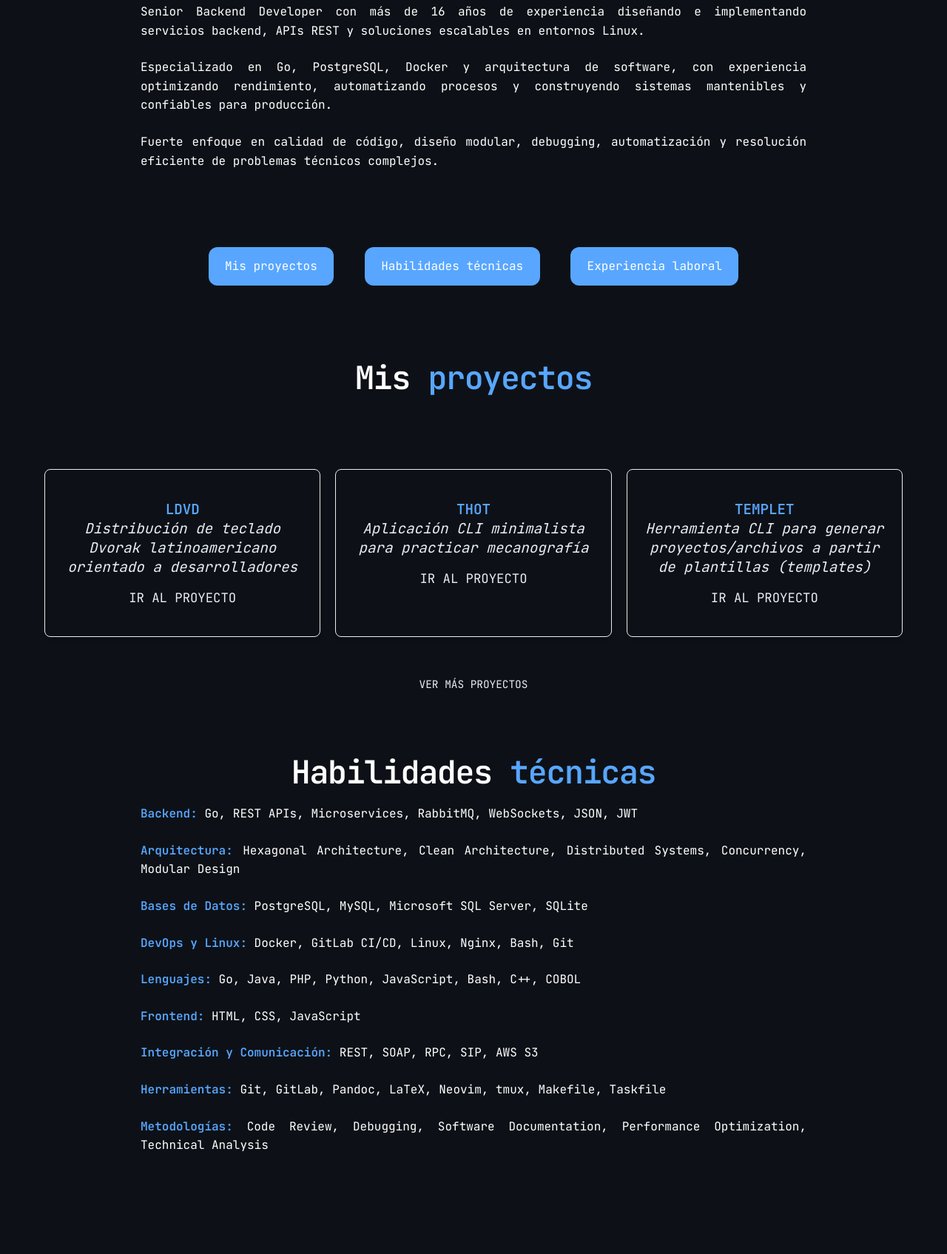
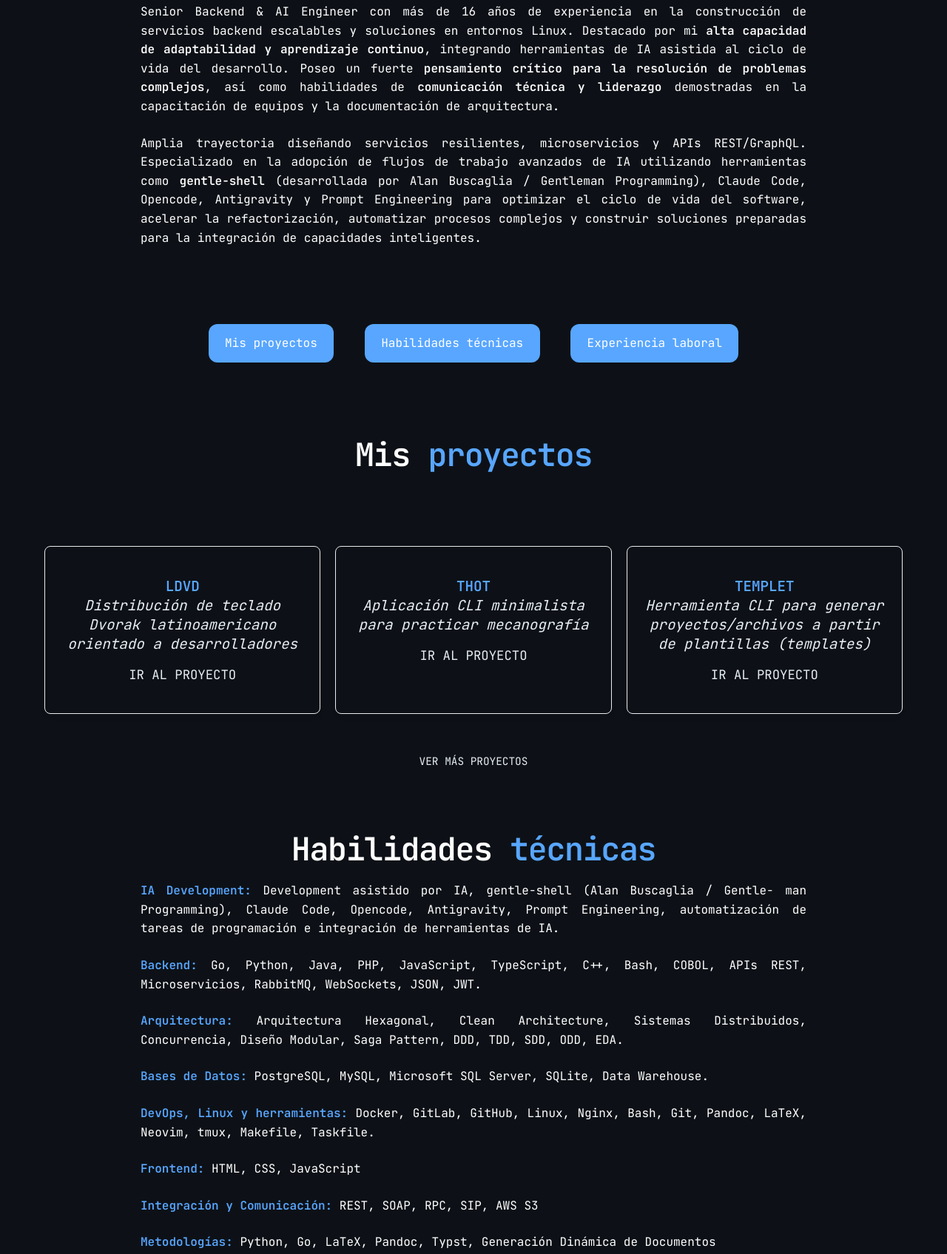
Before and after one commit to wfrs-dev/wfrs-dev.github.io, a plain HTML site: page index.html in a window 1280 px wide. Shown: the part 543-2238 px from the top of the page at 74% size. Drawn offline with Linux system fonts and the light colour scheme; a web font is replaced by a local one.

Commit message:
feat: Actualizar información de trabajo y skills

```diff
--- a/index.html
+++ b/index.html
@@ -37,19 +37,20 @@
 
 			<section class="full-width-text">
 				<h2 class="section-title" id="sobreMi">Sobre <span>mí</span></h2>
-				<p>
-					Senior Backend Developer con más de 16 años de experiencia diseñando e
-					implementando servicios backend, APIs REST y soluciones escalables
-					en entornos Linux.
-				</p>
-				<p>
-					Especializado en Go, PostgreSQL, Docker y arquitectura de software,
-					con experiencia optimizando rendimiento, automatizando procesos y
-					construyendo sistemas mantenibles y confiables para producción.
-				</p>
-				<p>
-					Fuerte enfoque en calidad de código, diseño modular, debugging,
-					automatización y resolución eficiente de problemas técnicos complejos.
+                <p>
+                    Senior Backend & AI Engineer con más de 16 años de experiencia en la construcción de servicios backend escalables
+                    y soluciones en entornos Linux. Destacado por mi <b>alta capacidad de adaptabilidad y aprendizaje continuo</b>,
+                    integrando herramientas de IA asistida al ciclo de vida del desarrollo. Poseo un fuerte <b>pensamiento crítico para
+                    la resolución de problemas complejos</b>, así como habilidades de <b>comunicación técnica y liderazgo</b> demostradas en la
+                    capacitación de equipos y la documentación de arquitectura.
+                </p>
+
+                <p>
+                    Amplia trayectoria diseñando servicios resilientes, microservicios y APIs REST/GraphQL. Especializado en la
+                    adopción de flujos de trabajo avanzados de IA utilizando herramientas como <b>gentle-shell</b> (desarrollada por Alan
+                    Buscaglia / Gentleman Programming), Claude Code, Opencode, Antigravity y Prompt Engineering para optimizar el
+                    ciclo de vida del software, acelerar la refactorización, automatizar procesos complejos y construir soluciones
+                    preparadas para la integración de capacidades inteligentes.
 				</p>
 			</section>
 
@@ -101,15 +102,24 @@
 			<section class="full-width-text" id="habilidades">
 				<h2 class="section-title">Habilidades <span>técnicas</span></h2>
 				<article class="txt-left">
-					<p><strong class="txt-primary"><i class="nf nf-dev-networkx"></i> Backend:</strong> Go, REST APIs, Microservices, RabbitMQ, WebSockets, JSON, JWT
-					<p><strong class="txt-primary"><i class="nf nf-md-office_building_cog"></i> Arquitectura:</strong> Hexagonal Architecture, Clean Architecture, Distributed Systems, Concurrency, Modular Design
-					<p><strong class="txt-primary"><i class="nf nf-dev-database"></i> Bases de Datos:</strong> PostgreSQL, MySQL, Microsoft SQL Server, SQLite
-					<p><strong class="txt-primary"><i class="nf nf-fa-linux"></i> DevOps y Linux:</strong> Docker, GitLab CI/CD, Linux, Nginx, Bash, Git
-					<p><strong class="txt-primary"><i class="nf nf-cod-code"></i> Lenguajes:</strong> Go, Java, PHP, Python, JavaScript, Bash, C++, COBOL
-					<p><strong class="txt-primary"><i class="nf nf-md-spider_web"></i> Frontend:</strong> HTML, CSS, JavaScript
-					<p><strong class="txt-primary"><i class="nf nf-md-integrated_circuit_chip"></i> Integración y Comunicación:</strong> REST, SOAP, RPC, SIP, AWS S3
-					<p><strong class="txt-primary"><i class="nf nf-oct-tools"></i> Herramientas:</strong> Git, GitLab, Pandoc, LaTeX, Neovim, tmux, Makefile, Taskfile
-					<p><strong class="txt-primary"><i class="nf nf-cod-book"></i> Metodologías:</strong> Code Review, Debugging, Software Documentation, Performance Optimization, Technical Analysis
+                    <p><strong class="txt-primary"><i class="nf nf-fa-robot"></i> IA Development:</strong> Development asistido
+                        por IA, gentle-shell (Alan Buscaglia / Gentle- man Programming), Claude Code, Opencode, Antigravity, Prompt
+                        Engineering, automatización de tareas de programación e integración de herramientas de IA.</p>
+                    <p><strong class="txt-primary"><i class="nf nf-dev-networkx"></i> Backend:</strong> Go, Python, Java, PHP,
+                        JavaScript, TypeScript, C++, Bash, COBOL, APIs REST, Microservicios, RabbitMQ, WebSockets, JSON, JWT.</p>
+                    <p><strong class="txt-primary"><i class="nf nf-md-office_building_cog"></i> Arquitectura:</strong>
+                    Arquitectura Hexagonal, Clean Architecture, Sistemas Distribuidos, Concurrencia, Diseño Modular, Saga Pattern,
+                        DDD, TDD, SDD, ODD, EDA.</p>
+                    <p><strong class="txt-primary"><i class="nf nf-dev-database"></i> Bases de Datos:</strong> PostgreSQL, MySQL,
+                        Microsoft SQL Server, SQLite, Data Warehouse.</p>
+                    <p><strong class="txt-primary"><i class="nf nf-fa-linux"></i> DevOps, Linux y herramientas:</strong> Docker,
+                        GitLab, GitHub, Linux, Nginx, Bash, Git, Pandoc, LaTeX, Neovim, tmux, Makefile, Taskfile.</p>
+                    <p><strong class="txt-primary"><i class="nf nf-md-spider_web"></i> Frontend:</strong> HTML, CSS,
+                        JavaScript</p>
+                    <p><strong class="txt-primary"><i class="nf nf-md-integrated_circuit_chip"></i> Integración y
+                        Comunicación:</strong> REST, SOAP, RPC, SIP, AWS S3</p>
+                    <p><strong class="txt-primary"><i class="nf nf-cod-book"></i> Metodologías:</strong> Python, Go, LaTeX,
+                        Pandoc, Typst, Generación Dinámica de Documentos</p>
 				</article>
 			</section>
 
```
